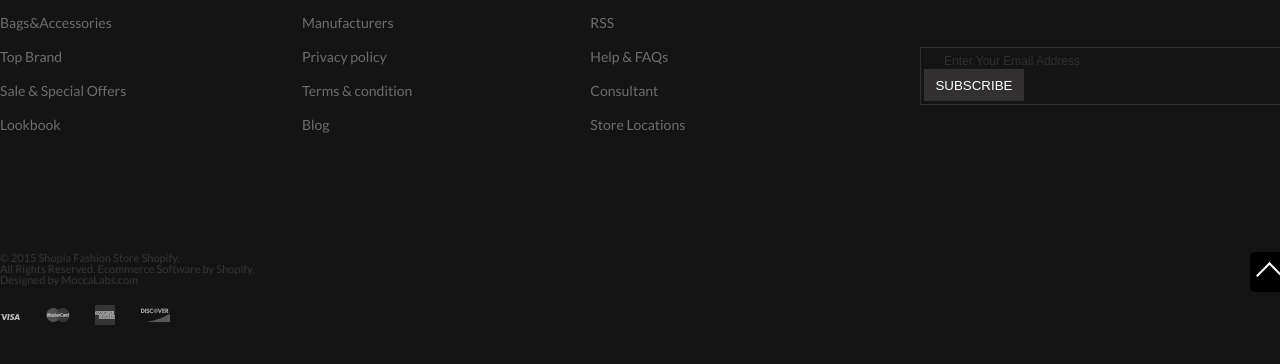
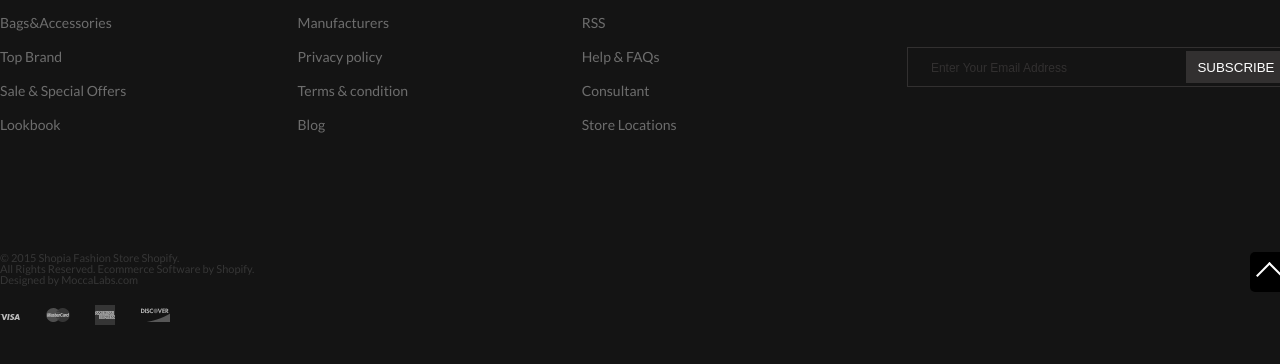
Before and after one commit to kapron4ik/Home_work_final, a plain HTML site: page index.html in a window 1280 px wide. Shown: the part 2297-2661 px from the top of the page. Drawn offline with nearby package versions, Linux system fonts and the light colour scheme.

Commit message:
3 commit

```diff
--- a/css/style.css
+++ b/css/style.css
@@ -117,6 +117,7 @@ a{
 }
 .icons1 div:hover  {
 	border:2px solid rgba(36,36,36,0.5);
+	cursor: pointer;
 }
 .icons1 div:hover .icon{
 	color: rgba(36,36,36,0.5);
@@ -399,6 +400,7 @@ a{
 .button_left:hover, .button_right:hover, .button_center:hover {
 	background-color: rgba(36,36,36,0.5);
 	color: #000;
+	cursor: pointer;
 }
 
 .button_left:hover:after, .button_right:hover:after {
@@ -671,6 +673,7 @@ td {
 }
 .icons2 div:hover  {
 	background-color: #6d6d6d;
+	cursor: pointer;
 }
 .icons2 div:hover .icon{
 	color: rgba(36,36,36,0.5);
@@ -683,7 +686,7 @@ td {
 }
 
 .email {
-	width: 362px;
+/*	width: 362px;*/
 	border:1px solid #323030;
 	padding: 3px;
 	margin-top: 57px;
@@ -696,7 +699,7 @@ td {
 	color: #fff;
 	outline:none;
 	padding-left: 20px;
-	padding-right: 79px;
+	padding-right: 75px;
 }
 
 .email input::placeholder {
@@ -711,6 +714,7 @@ td {
 	color: #fff;
 	width: 100px;
 	height: 32px;
+	cursor: pointer;
 }
 
 .footer_bottom {
```
